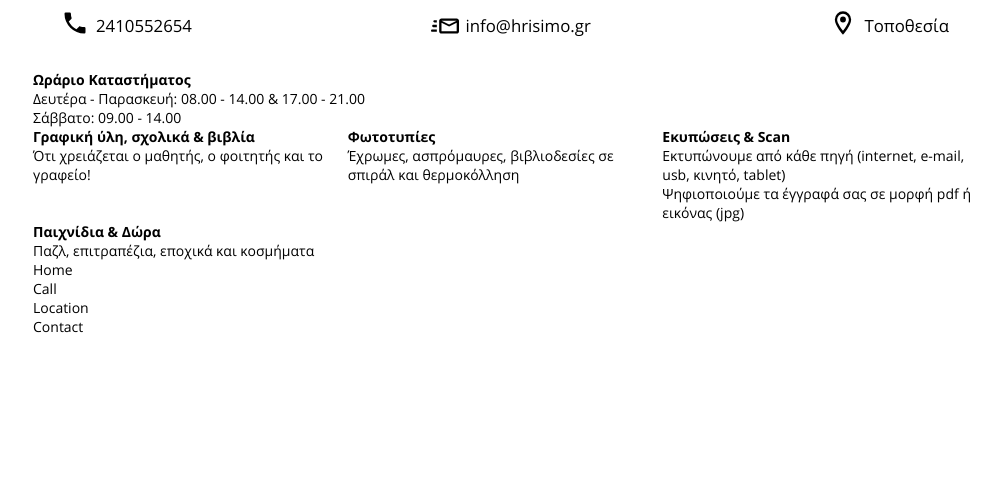
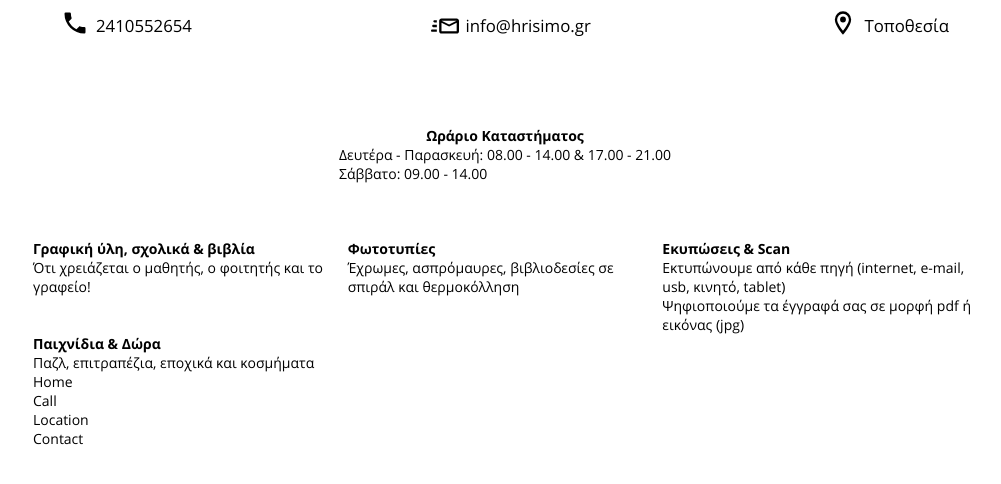
Before and after one commit to tassos-mdj/hrisimo, a plain HTML site: page index.html in a window 1280 px wide. Shown: the part 204-688 px from the top of the page, without its empty margins (135-1136 px from the left). Drawn offline with Linux system fonts and the light colour scheme.

Commit message:
update board structure

```diff
--- a/style.css
+++ b/style.css
@@ -160,6 +160,11 @@ header {
 
 .board {
     grid-area: board;
+    display: flex;
+    align-content: center;
+    align-items: center;
+    flex-flow: column wrap;
+    padding: 4em 0;
 }
 
 .services {
```
